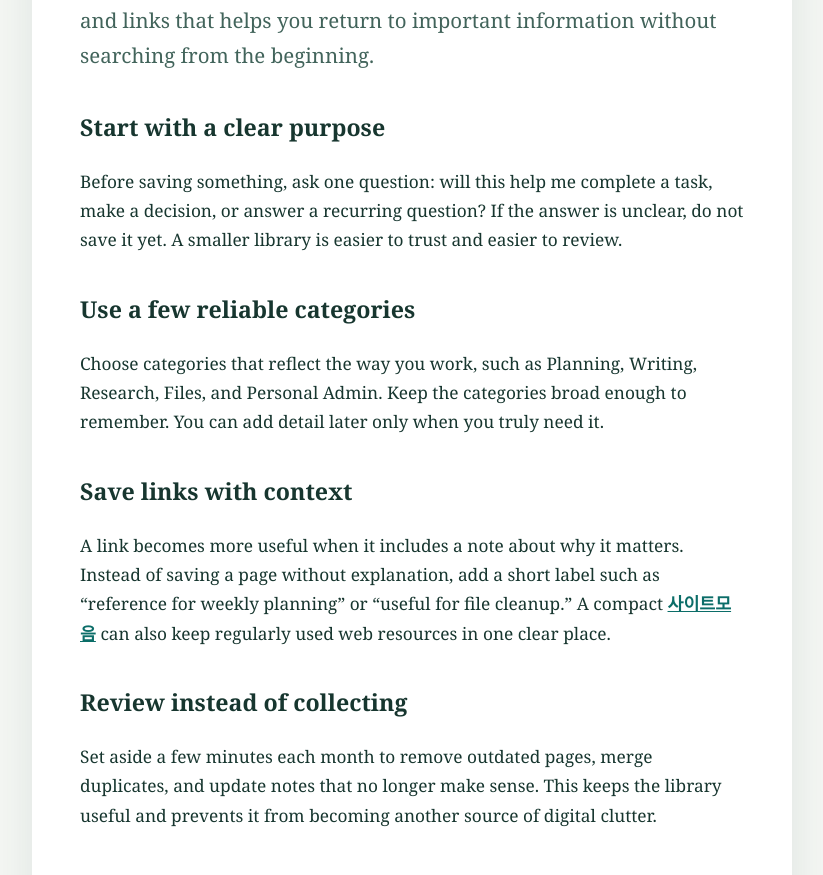
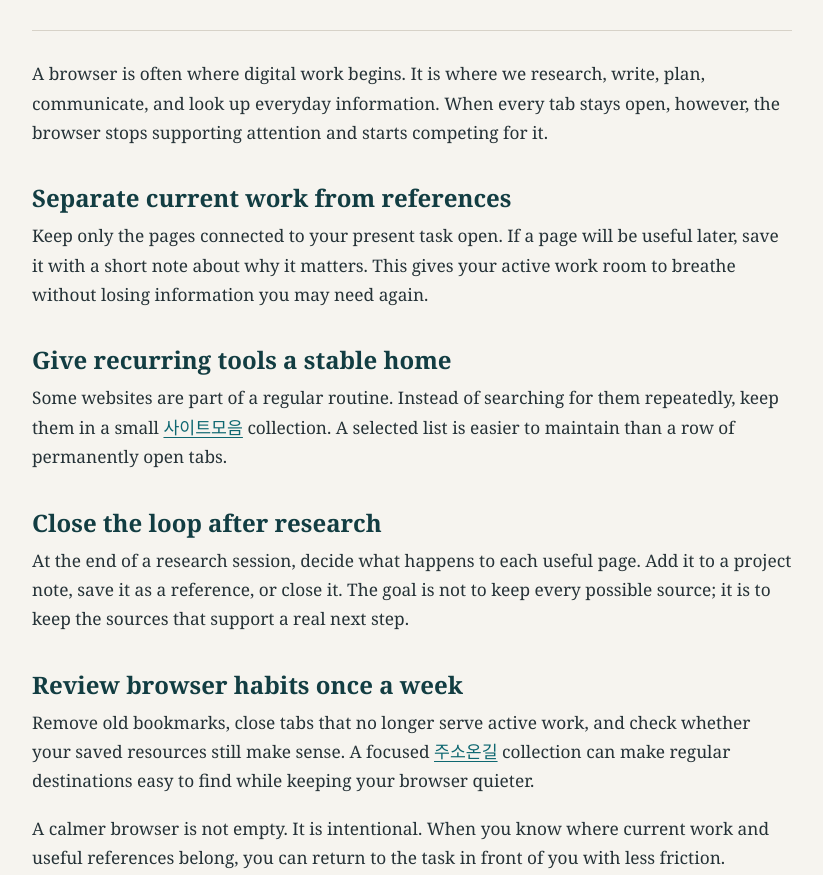
Before and after one commit to jusomo-eum/jusomo-eum, a plain HTML site: page index.html in a window 1280 px wide. Shown: the part 405-1280 px from the top of the page, without its empty margins (228-1051 px from the left). Drawn offline with Linux system fonts and the light colour scheme.

Commit message:
Add files via upload

```diff
--- a/index.html
+++ b/index.html
@@ -3,73 +3,46 @@
   <head>
     <meta charset="utf-8">
     <meta name="viewport" content="width=device-width, initial-scale=1">
-    <meta name="description" content="A practical guide to building a small digital resource library.">
-    <title>Build a Small Digital Resource Library</title>
+    <meta name="description" content="A practical guide to building a calmer browser workflow.">
+    <title>A Calmer Browser Workflow | Clear Digital Habits</title>
     <style>
       :root { color-scheme: light; }
       * { box-sizing: border-box; }
-      body {
-        margin: 0;
-        background: #f5f7f4;
-        color: #17362f;
-        font-family: Georgia, "Times New Roman", serif;
-        line-height: 1.7;
-      }
-      main {
-        width: min(760px, calc(100% - 40px));
-        margin: 64px auto;
-        padding: 48px;
-        background: #ffffff;
-        border-radius: 20px;
-        box-shadow: 0 18px 50px rgba(23, 54, 47, 0.10);
-      }
-      .eyebrow {
-        margin: 0 0 10px;
-        color: #b55d3d;
-        font-family: Arial, sans-serif;
-        font-size: 0.76rem;
-        font-weight: 700;
-        letter-spacing: 0.14em;
-        text-transform: uppercase;
-      }
-      h1 { margin: 0; font-size: clamp(2.2rem, 6vw, 4.1rem); line-height: 1.05; }
-      h2 { margin-top: 2.2rem; font-size: 1.45rem; }
-      p, li { font-size: 1.08rem; }
-      .intro { margin-top: 1.5rem; font-size: 1.28rem; color: #42645b; }
-      ul { padding-left: 1.25rem; }
-      a { color: #0b6d68; font-weight: 700; }
-      footer {
-        margin-top: 3rem;
-        padding-top: 1.25rem;
-        border-top: 1px solid #dce5df;
-        color: #60796f;
-        font-family: Arial, sans-serif;
-        font-size: 0.9rem;
-      }
+      body { margin: 0; background: #f6f4ef; color: #253237; font-family: Georgia, "Times New Roman", serif; line-height: 1.7; }
+      main { width: min(760px, calc(100% - 40px)); margin: 0 auto; padding: 72px 0 88px; }
+      .eyebrow { color: #bf5a35; font: 700 0.75rem/1.2 Arial, sans-serif; letter-spacing: 0.16em; text-transform: uppercase; }
+      h1 { margin: 14px 0 18px; color: #123d42; font-size: clamp(2.2rem, 7vw, 4rem); line-height: 1.05; letter-spacing: -0.04em; }
+      .intro { max-width: 620px; color: #526066; font-size: 1.2rem; }
+      article { margin-top: 46px; padding-top: 28px; border-top: 1px solid #d7d2c8; }
+      h2 { margin: 36px 0 8px; color: #123d42; font-size: 1.5rem; line-height: 1.25; }
+      p { margin: 0 0 18px; font-size: 1.08rem; }
+      a { color: #0e6770; text-decoration-thickness: 1px; text-underline-offset: 3px; }
+      footer { margin-top: 48px; color: #687579; font: 0.9rem/1.5 Arial, sans-serif; }
     </style>
   </head>
   <body>
     <main>
       <p class="eyebrow">Clear Digital Habits</p>
-      <h1>Build a Small Digital Resource Library</h1>
-      <p class="intro">A useful resource library is a short, trusted collection of notes, files, and links that helps you return to important information without searching from the beginning.</p>
+      <h1>A Calmer Browser Workflow for Everyday Research</h1>
+      <p class="intro">A practical way to keep useful web resources close without letting open tabs take over your attention.</p>
 
-      <h2>Start with a clear purpose</h2>
-      <p>Before saving something, ask one question: will this help me complete a task, make a decision, or answer a recurring question? If the answer is unclear, do not save it yet. A smaller library is easier to trust and easier to review.</p>
+      <article>
+        <p>A browser is often where digital work begins. It is where we research, write, plan, communicate, and look up everyday information. When every tab stays open, however, the browser stops supporting attention and starts competing for it.</p>
 
-      <h2>Use a few reliable categories</h2>
-      <p>Choose categories that reflect the way you work, such as Planning, Writing, Research, Files, and Personal Admin. Keep the categories broad enough to remember. You can add detail later only when you truly need it.</p>
+        <h2>Separate current work from references</h2>
+        <p>Keep only the pages connected to your present task open. If a page will be useful later, save it with a short note about why it matters. This gives your active work room to breathe without losing information you may need again.</p>
 
-      <h2>Save links with context</h2>
-      <p>A link becomes more useful when it includes a note about why it matters. Instead of saving a page without explanation, add a short label such as “reference for weekly planning” or “useful for file cleanup.” A compact <a href="https://start.me/p/7Pl8jK/2026">사이트모음</a> can also keep regularly used web resources in one clear place.</p>
+        <h2>Give recurring tools a stable home</h2>
+        <p>Some websites are part of a regular routine. Instead of searching for them repeatedly, keep them in a small <a href="https://start.me/p/7Pl8jK/2026">사이트모음</a> collection. A selected list is easier to maintain than a row of permanently open tabs.</p>
 
-      <h2>Review instead of collecting</h2>
-      <p>Set aside a few minutes each month to remove outdated pages, merge duplicates, and update notes that no longer make sense. This keeps the library useful and prevents it from becoming another source of digital clutter.</p>
+        <h2>Close the loop after research</h2>
+        <p>At the end of a research session, decide what happens to each useful page. Add it to a project note, save it as a reference, or close it. The goal is not to keep every possible source; it is to keep the sources that support a real next step.</p>
 
-      <h2>Keep everyday tools easy to reach</h2>
-      <p>Your most useful tools should be visible without requiring a search. Keep active project materials close, and store longer-term references in a calm, predictable location. A focused <a href="https://start.me/p/epKv5j">주소모음</a> can be a practical starting point for selected everyday resources.</p>
+        <h2>Review browser habits once a week</h2>
+        <p>Remove old bookmarks, close tabs that no longer serve active work, and check whether your saved resources still make sense. A focused <a href="https://start.me/p/epKv5j">주소온길</a> collection can make regular destinations easy to find while keeping your browser quieter.</p>
 
-      <p>A resource library does not need to be large. It needs to be understandable, current, and connected to the work you actually do.</p>
+        <p>A calmer browser is not empty. It is intentional. When you know where current work and useful references belong, you can return to the task in front of you with less friction.</p>
+      </article>
 
       <footer>Clear Digital Habits shares practical, calm guides for organizing notes, links, and everyday digital work.</footer>
     </main>
```
